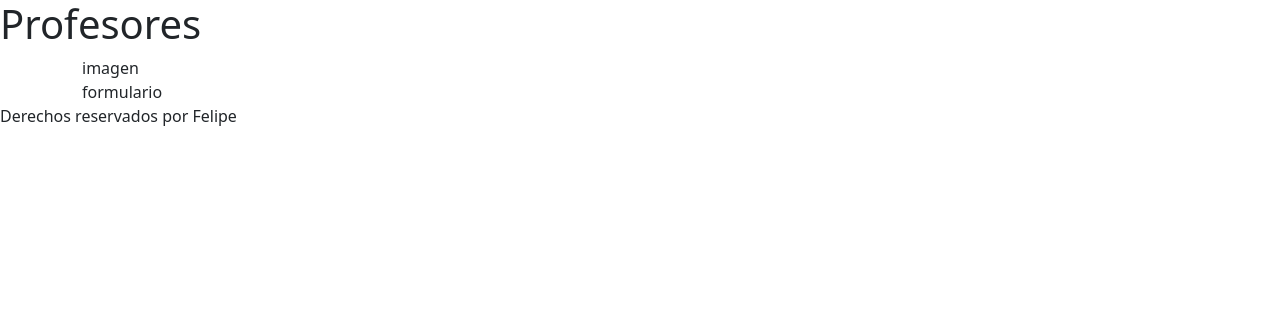
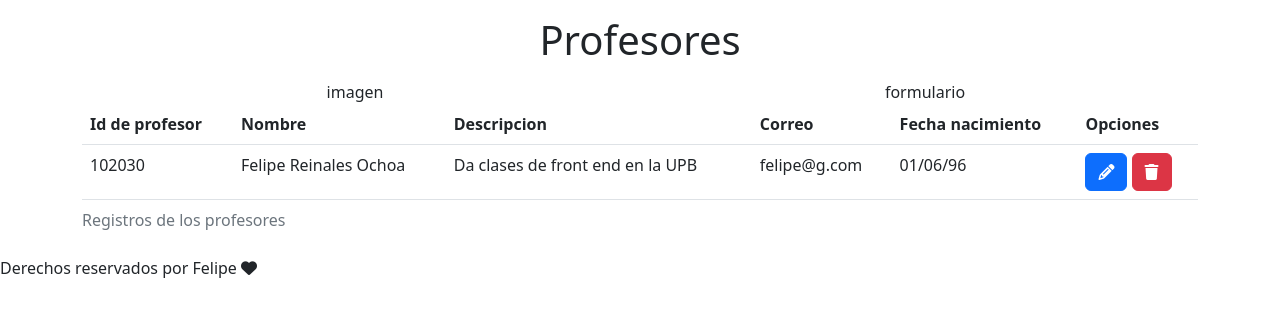
Before and after one commit to FelipeR96/proyecto, a website built with webpack: page src/index.html in a window 1280 px wide. Built offline with nearby package versions, Linux system fonts and the light colour scheme.

Commit message:
contenido

```diff
--- a/src/index.html
+++ b/src/index.html
@@ -8,27 +8,92 @@
 </head>
 
 <body>
-    <header>
-        <h1>Profesores</h1>
+    <header class="my-3">
+        <h1 class="text-center">Profesores</h1>
     </header>
 
     <main class="container">
-        <section>
-            <article>
+        <section class="row text-center">
+            <article class="col-xs-12 col-md-6">
                 imagen
             </article>
-            <article>
+            <article class="col-xs-12 col-md-6">
                 formulario
             </article>
         </section>
 
-        <section>
-            <table></table>
+        <section class="row">
+            <div class="col-12">
+                <div class="table-resposive">
+
+                    <table class="table table-hover">
+
+                        <caption>
+                            Registros de los profesores
+                        </caption>
+
+                        <thead>
+                            <tr>
+                                <th scope="col">
+                                    Id de profesor
+                                </th>
+                                <th scope="col">
+                                    Nombre
+                                </th>
+                                <th scope="col">
+                                    Descripcion
+                                </th>
+                                <th scope="col">
+                                    Correo
+                                </th>
+                                <th scope="col">
+                                    Fecha nacimiento
+                                </th>
+                                <th scope="col">
+                                    Opciones
+                                </th>
+                            </tr>
+                        </thead>
+
+                        <tbody>
+                            <tr>
+                                <td>102030</td>
+                                <td>
+                                    Felipe Reinales Ochoa
+                                </td>
+                                <td>
+                                    Da clases de front end en la UPB
+                                </td>
+                                <td>
+                                    felipe@g.com
+                                </td>
+                                <td>
+                                    01/06/96
+                                </td>
+                                <td>
+                                    <button type="button" class="btn btn-primary" title="Editar">
+                                        <em class="fa fa-pencil"></em>
+                                    </button>
+                                    <button type="button" class="btn btn-danger" title="Eliminar">
+                                        <em class="fa fa-trash"></em>
+                                    </button>
+                                </td>
+
+                            </tr>
+
+                        </tbody>
+
+                    </table>
+
+                </div>
+
+            </div>
+
         </section>
     </main>
 
     <footer>
-        Derechos reservados por Felipe
+        Derechos reservados por Felipe <em class="fa fa-heart"></em>
     </footer>
 </body>
 
--- a/src/styles.js
+++ b/src/styles.js
@@ -1,2 +1,3 @@
 import 'bootstrap';
 import 'bootstrap/dist/css/bootstrap.min.css';
+import '@fortawesome/fontawesome-free/css/all.min.css';
```
